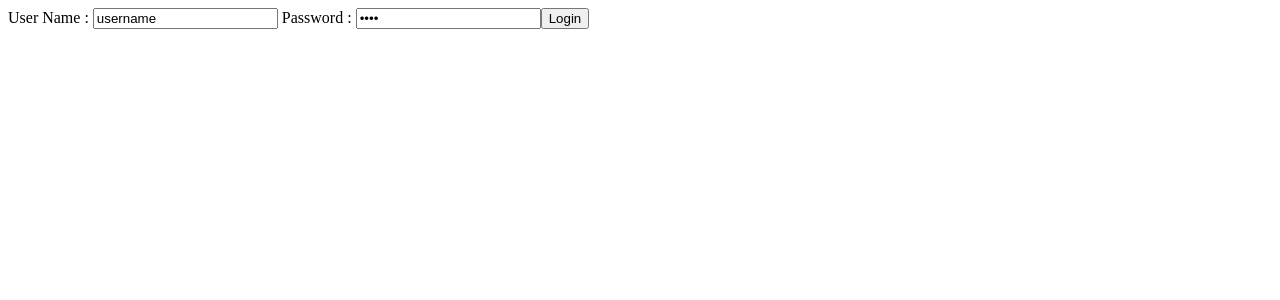
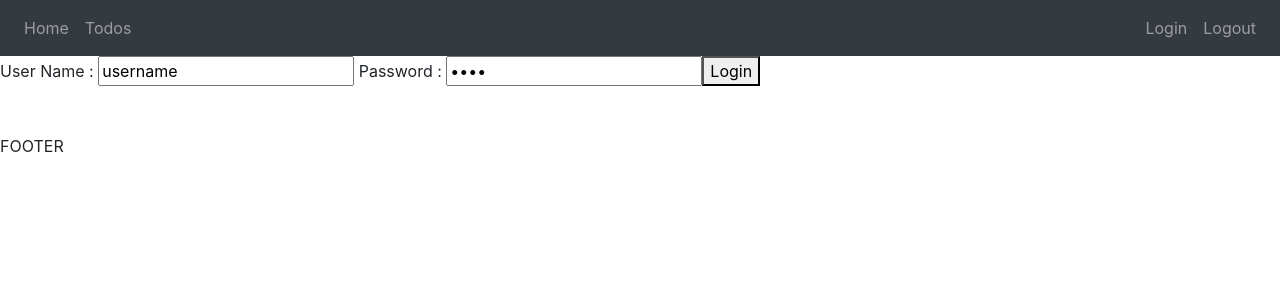
Before and after one commit to rverma510/Todos-Application, an Angular app in the folder frontend/todo/: page / in a window 1280 px wide. Shown: the top 300 px of the page. Built offline with nearby package versions, Linux system fonts and the light colour scheme.

Commit message:
Added menu and footer comp and modified menu comp

```diff
--- a/frontend/todo/src/app/app.component.html
+++ b/frontend/todo/src/app/app.component.html
@@ -1,6 +1,8 @@
 <!-- <app-welcome></app-welcome> -->
 
 <!-- <app-login></app-login> -->
-
+<app-menu></app-menu>
 
 <router-outlet></router-outlet>
+
+<app-footer></app-footer>
--- a/frontend/todo/src/app/app.module.ts
+++ b/frontend/todo/src/app/app.module.ts
@@ -8,6 +8,8 @@ import { WelcomeComponent } from './welcome/welcome.component';
 import { LoginComponent } from './login/login.component';
 import { ErrorComponent } from './error/error.component';
 import { ListTodosComponent } from './list-todos/list-todos.component';
+import { MenuComponent } from './menu/menu.component';
+import { FooterComponent } from './footer/footer.component';
 
 @NgModule({
   declarations: [
@@ -15,7 +17,9 @@ import { ListTodosComponent } from './list-todos/list-todos.component';
     WelcomeComponent,
     LoginComponent,
     ErrorComponent,
-    ListTodosComponent
+    ListTodosComponent,
+    MenuComponent,
+    FooterComponent
   ],
   imports: [
     BrowserModule,
--- /dev/null
+++ b/frontend/todo/src/app/footer/footer.component.html
@@ -0,0 +1 @@
+<br/><br/>FOOTER
--- /dev/null
+++ b/frontend/todo/src/app/footer/footer.component.ts
@@ -0,0 +1,15 @@
+import { Component, OnInit } from '@angular/core';
+
+@Component({
+  selector: 'app-footer',
+  templateUrl: './footer.component.html',
+  styleUrls: ['./footer.component.css']
+})
+export class FooterComponent implements OnInit {
+
+  constructor() { }
+
+  ngOnInit(): void {
+  }
+
+}
--- a/frontend/todo/src/app/login/login.component.ts
+++ b/frontend/todo/src/app/login/login.component.ts
@@ -17,7 +17,7 @@ export class LoginComponent implements OnInit {
   }
 
   handleLogin() {
-    if(this.username === 'raghav510' && this.password === 'dummy'){
+    if(this.username === 'rverma510' && this.password === 'dummy'){
       // redirect to welcome page
       this.router.navigate(['welcome', this.username]);
       this.invalidLogin = false;
--- /dev/null
+++ b/frontend/todo/src/app/menu/menu.component.html
@@ -0,0 +1,12 @@
+<header>
+    <nav class="navbar navbar-expand-md navbar-dark bg-dark">
+        <ul class="navbar-nav">
+            <li><a href="/welcome/rverma510" class="nav-link">Home</a></li>
+            <li><a href="/todos" class="nav-link">Todos</a></li>
+        </ul>
+        <ul class="navbar-nav navbar-collapse justify-content-end">
+            <li><a href="/login" class="nav-link">Login</a></li>
+            <li><a href="/logout" class="nav-link">Logout</a></li>
+        </ul>
+    </nav>
+</header>
--- /dev/null
+++ b/frontend/todo/src/app/menu/menu.component.ts
@@ -0,0 +1,15 @@
+import { Component, OnInit } from '@angular/core';
+
+@Component({
+  selector: 'app-menu',
+  templateUrl: './menu.component.html',
+  styleUrls: ['./menu.component.css']
+})
+export class MenuComponent implements OnInit {
+
+  constructor() { }
+
+  ngOnInit(): void {
+  }
+
+}
--- a/frontend/todo/src/styles.css
+++ b/frontend/todo/src/styles.css
@@ -1 +1,2 @@
 /* You can add global styles to this file, and also import other style files */
+@import url(https://unpkg.com/bootstrap@4.1.0/dist/css/bootstrap.min.css)
```
Also changed, not shown: frontend/todo/src/app/footer/footer.component.css (added), frontend/todo/src/app/menu/menu.component.css (added), 2 other files (tests, documents, lock files or other folders).
